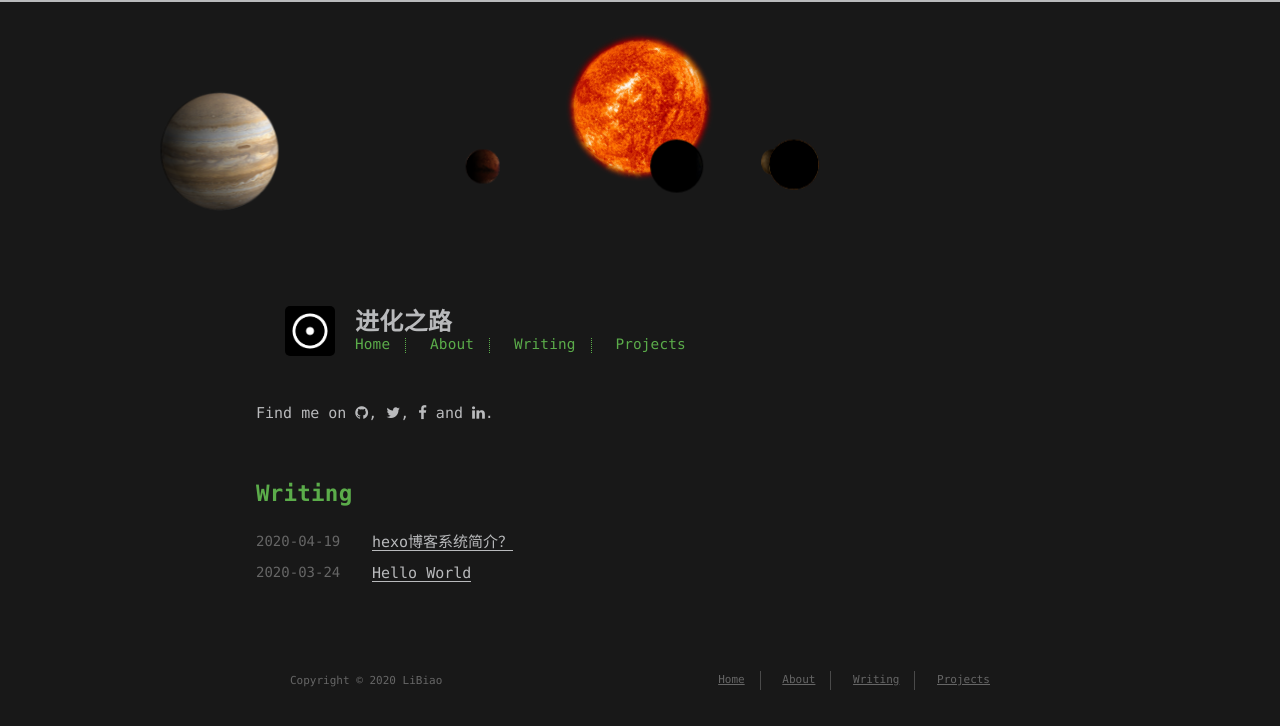
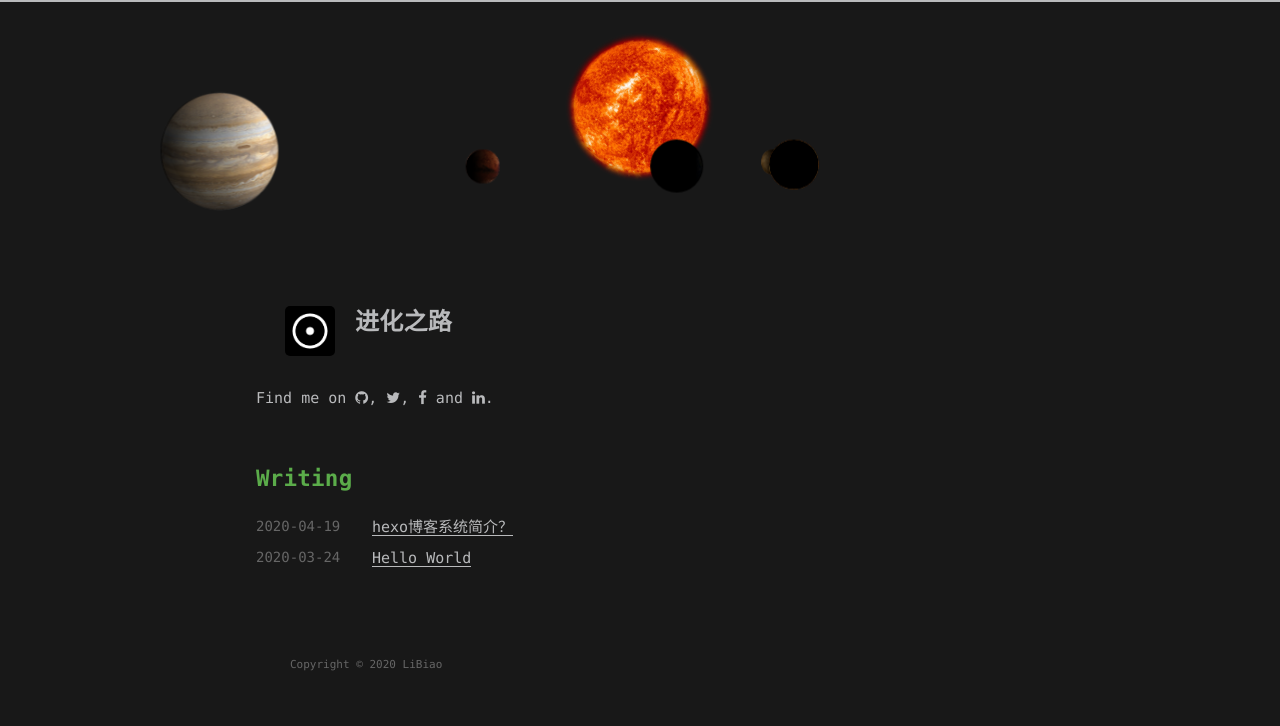
Before and after one commit to hello-libiao/hello-libiao.github.io, a plain HTML site: page index.html in a window 1280 px wide. Drawn offline with Linux system fonts and the light colour scheme.

Commit message:
Site updated: 2020-04-19 23:45:11

```diff
--- a/index.html
+++ b/index.html
@@ -98,7 +98,7 @@
       <h1>进化之路</h1>
     </div>
   </a>
-  <div id="nav">
+  <!-- <div id="nav">
     <ul>
       <li class="icon">
         <a href="#"><i class="fa fa-bars fa-2x"></i></a>
@@ -113,7 +113,7 @@
         <li><a href="http://github.com/tzvetkov75" target="_blank" rel="noopener">Projects</a></li>
 
     </ul>
-  </div>
+  </div> -->
 </header>
 
 
@@ -184,7 +184,7 @@
   <div class="footer-left">
     Copyright &copy; 2020 LiBiao
   </div>
-  <div class="footer-right">
+  <!-- <div class="footer-right">
     <nav>
       <ul>
 
@@ -198,7 +198,7 @@
 
       </ul>
     </nav>
-  </div>
+  </div> -->
 </footer>
 
 
```
